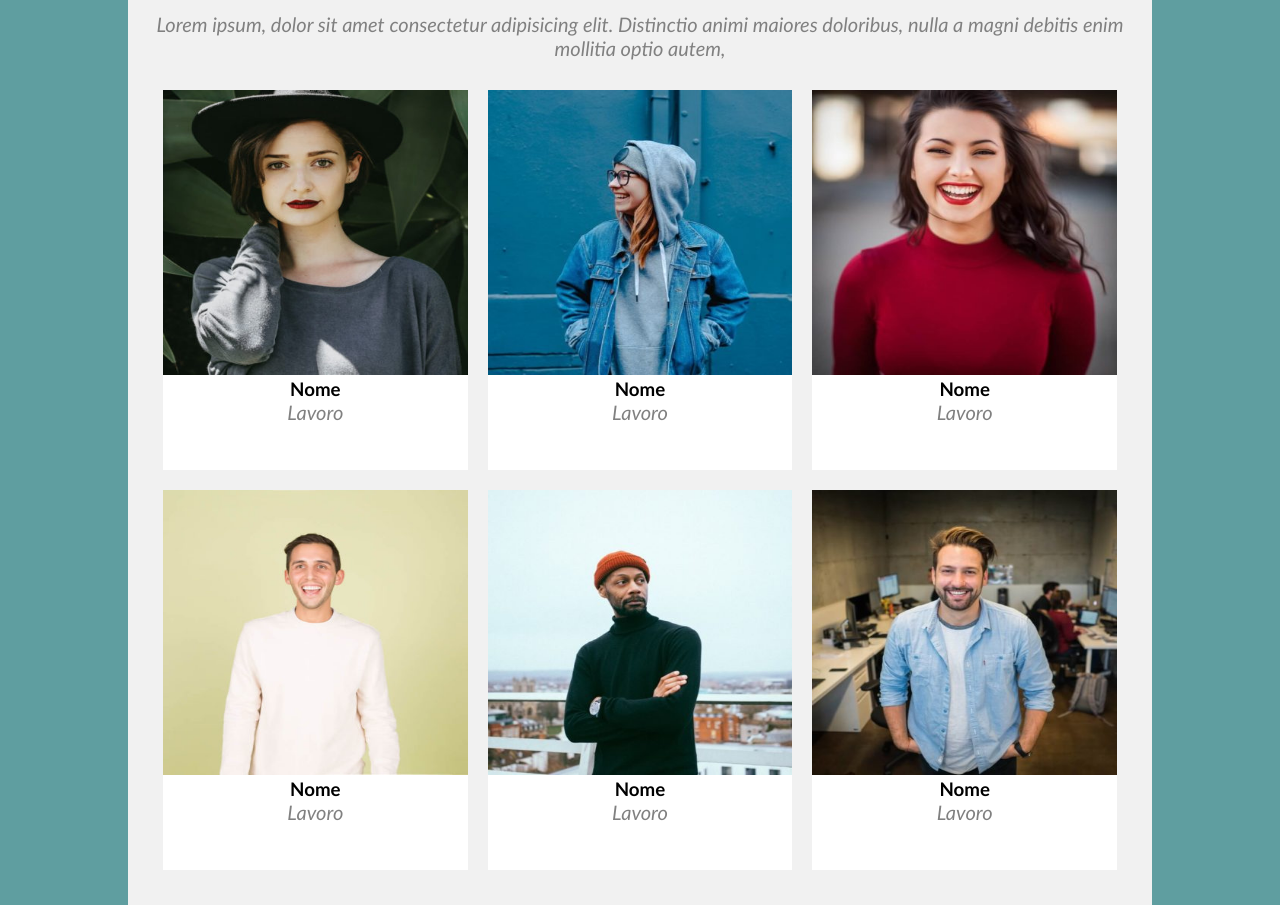
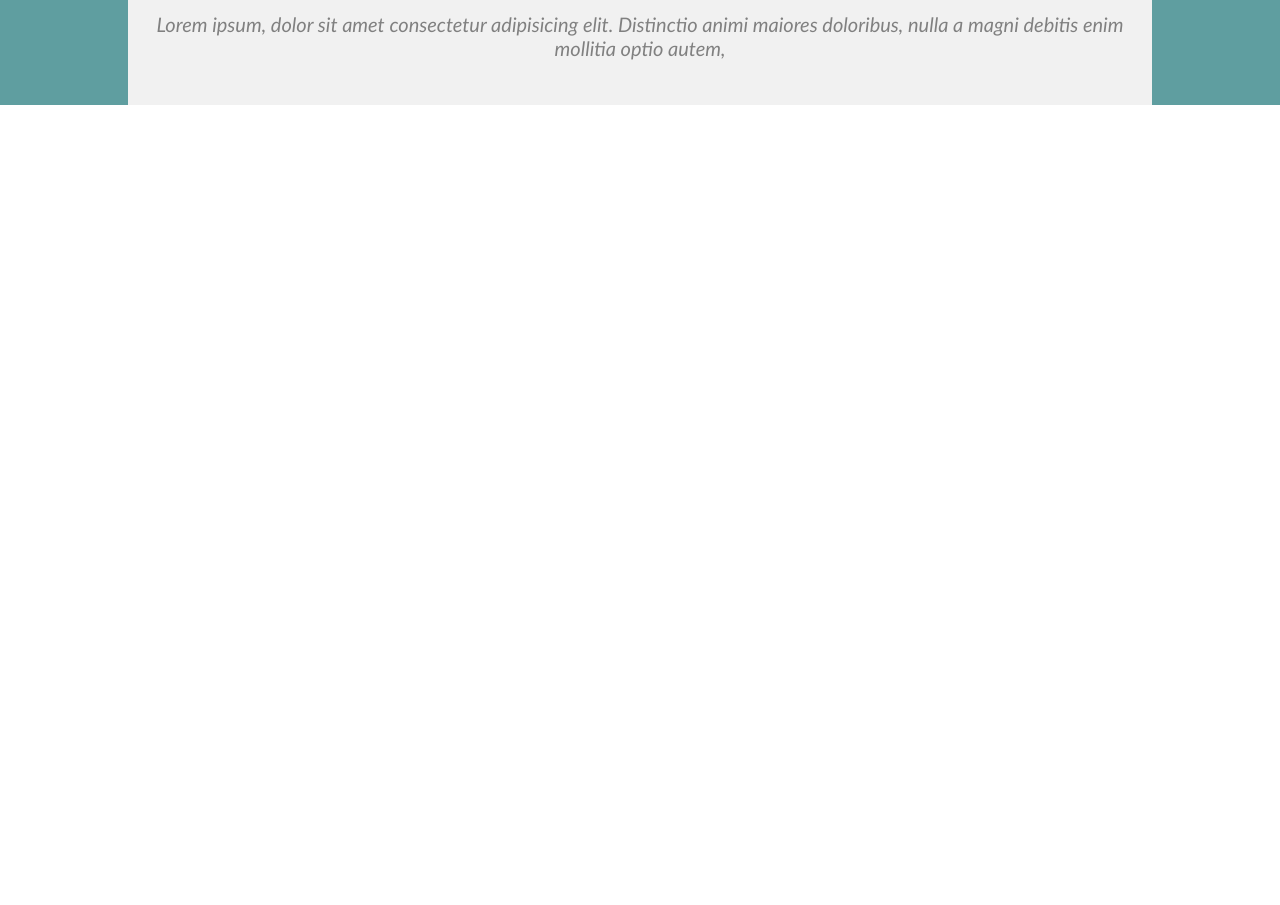
Before and after one commit to Pirisinu/js-our-team, a plain HTML site: page index.html in a window 1280 px wide. Shown: the part 82-987 px from the top of the page. After the commit the page ends 800 px from the top, so only its background shows below. Drawn offline with Linux system fonts and the light colour scheme.

Commit message:
[edit]js

```diff
--- a/index.html
+++ b/index.html
@@ -15,36 +15,7 @@
       <h1>Our Teams</h1>
       <p>Lorem ipsum, dolor sit amet consectetur adipisicing elit. Distinctio animi maiores doloribus, nulla a magni debitis enim mollitia optio autem,</p>
       <div class="card-box">
-        <div class="card">
-          <img src="img/angela-caroll-chief-editor.jpg" alt="">
-          <h3>Nome</h3>
-          <p>Lavoro</p>
-        </div>
-        <div class="card">
-          <img src="img/angela-lopez-social-media-manager.jpg" alt="">
-          <h3>Nome</h3>
-          <p>Lavoro</p>
-        </div>
-        <div class="card">
-          <img src="img/barbara-ramos-graphic-designer.jpg" alt="">
-          <h3>Nome</h3>
-          <p>Lavoro</p>
-        </div>
-        <div class="card">
-          <img src="img/scott-estrada-developer.jpg" alt="">
-          <h3>Nome</h3>
-          <p>Lavoro</p>
-        </div>
-        <div class="card">
-          <img src="img/walter-gordon-office-manager.jpg" alt="">
-          <h3>Nome</h3>
-          <p>Lavoro</p>
-        </div>
-        <div class="card">
-          <img src="img/wayne-barnett-founder-ceo.jpg" alt="">
-          <h3>Nome</h3>
-          <p>Lavoro</p>
-        </div>
+
       </div>
     </div>
     </div>
--- a/js/script.js
+++ b/js/script.js
@@ -1,3 +1,5 @@
+//
+const cardBox = document.querySelector('.card-box');
 const persone = [
   {
     nome: 'Wayne Barnett',
@@ -16,7 +18,7 @@ const persone = [
   },
   {
     nome: 'Angela Lopez',
-    lavoro: 'Social Media Manager',
+    lavoro: 'Social Media Manager',a
     imgPersonale: 'angela-lopez-social-media-manager.jpg'
   },
   {
@@ -30,14 +32,14 @@ const persone = [
     imgPersonale: 'barbara-ramos-graphic-designer.jpg'
   }
 ];
-console.log(persone)
+//utilizzo il 'for...of' per
 
-//utilizzo il 'for...of' per
-let persona = '';
-for (const persona of persone){
-  console.log(persona)
+for (let persona of persone){
+  persona.classlist.add('card');
+  cardBox.innerHTML += persona;
 }
+console.log(cardResult)
 //utilizzo il 'for...in' per
-for (const persona in persone){
+for (let persona in persone){
   console.log(persone[persona])
 }
```
